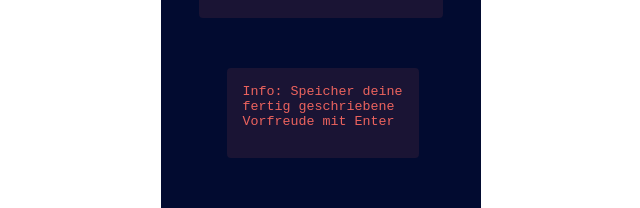
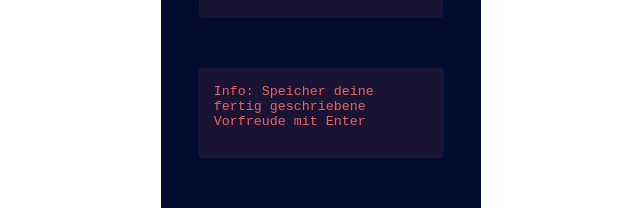
Before and after one commit to FlausenImKopf/glimmer, a Vue app: page /vorfreuden in a window 1280 px wide. Shown: the part 260-468 px from the top of the page, without its empty margins (319-959 px from the left). Built offline with nearby package versions, Linux system fonts and the light colour scheme; no server answers; what v-calendar would draw is missing.

Commit message:
style: info blurb in vorfreuden

```diff
--- a/src/components/InfoBlurb.vue
+++ b/src/components/InfoBlurb.vue
@@ -19,7 +19,8 @@ textarea {
 .adjusting-anticipation {
   color: #ec635e;
   background-color: rgba(236, 99, 94, 0.1);
-  left: 4.1rem;
+  width: 77%;
+  left: 2.3rem;
   top: 5rem;
 }
 
```
